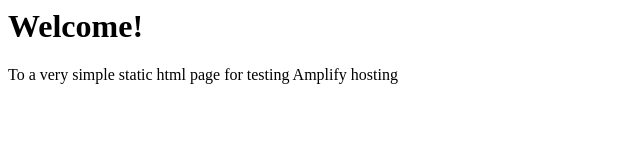
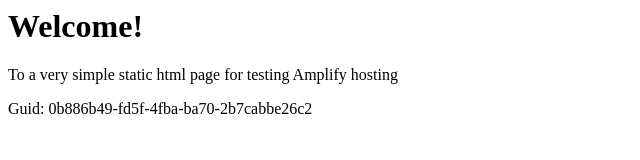
Before and after one commit to aws-aemilia-pdx/Github-PR-Commit-Integration-Test-DoNotTouch-v0-preprod-us-west-2, a website: page src/index.html in a window 1280 px wide. Shown: the whole page, without its empty margins (0-640 px from the left). Drawn offline with Linux system fonts and the light colour scheme.

Commit message:
commit from integ tests

```diff
--- a/src/index.html
+++ b/src/index.html
@@ -1,3 +1,5 @@
+
+
 <html lang="en">
 
 <head>
@@ -10,6 +12,6 @@
 <body>
     <h1>Welcome!</h1>
     <p>To a very simple static html page for testing Amplify hosting</p>
-</body>
+    <p>Guid: 0b886b49-fd5f-4fba-ba70-2b7cabbe26c2</p></body>
 
 </html>
```
